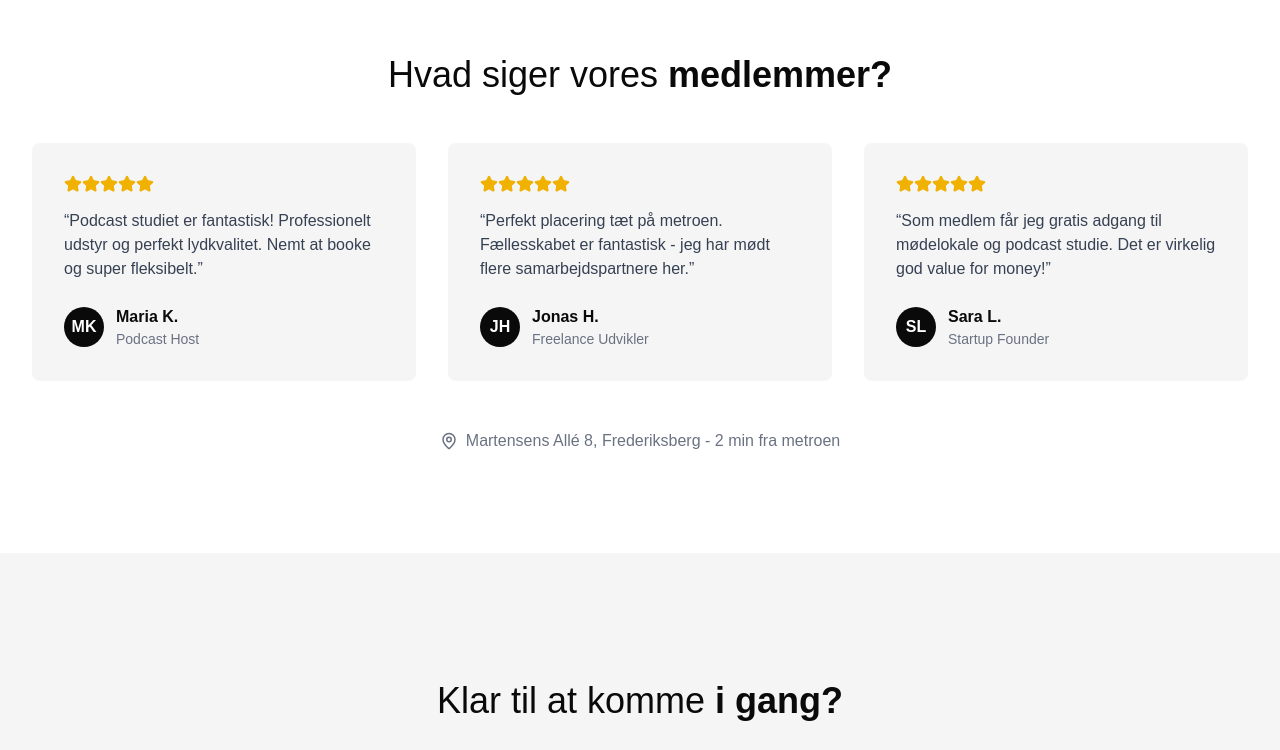
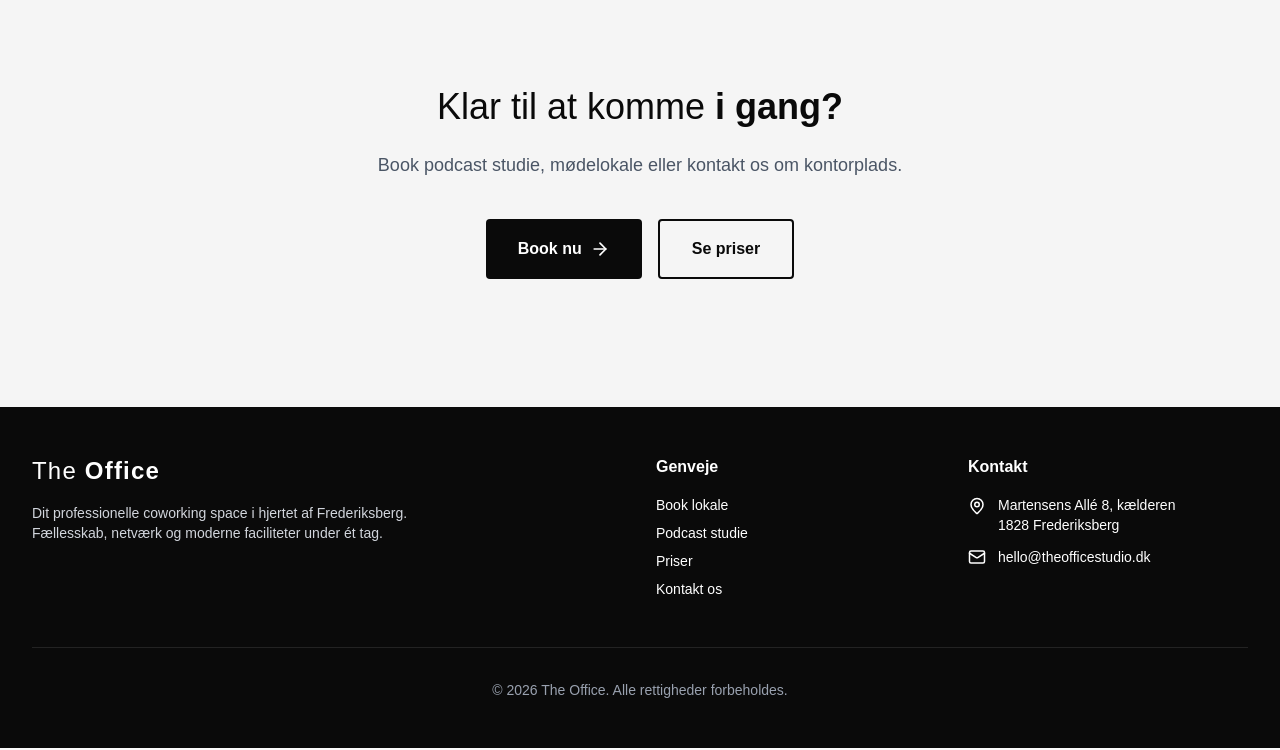
Before and after one commit to Theodor1104/the-office, a Next.js app: page / in a window 1280 px wide. Shown: the part 2541-3291 px from the top of the page. Built offline with nearby package versions, Linux system fonts and the light colour scheme.

Commit message:
Remove testimonials section

```diff
--- a/src/app/page.tsx
+++ b/src/app/page.tsx
@@ -1,6 +1,6 @@
 import Link from 'next/link'
 import Image from 'next/image'
-import { Mic, Users, Monitor, Clock, ArrowRight, Presentation, MapPin, Star, Coffee } from 'lucide-react'
+import { Mic, Users, Monitor, Clock, ArrowRight, Presentation, Coffee } from 'lucide-react'
 import { PRICING } from '@/lib/types'
 
 export default function Home() {
@@ -173,85 +173,6 @@ export default function Home() {
         </div>
       </section>
 
-      {/* Testimonials / Social Proof */}
-      <section className="py-16 md:py-24 bg-white">
-        <div className="max-w-7xl mx-auto px-4 sm:px-6 lg:px-8">
-          <div className="text-center mb-12">
-            <h2 className="text-3xl md:text-4xl font-light text-primary">
-              Hvad siger vores <span className="font-semibold">medlemmer?</span>
-            </h2>
-          </div>
-          <div className="grid md:grid-cols-3 gap-8">
-            <div className="bg-secondary rounded-lg p-8">
-              <div className="flex mb-4">
-                {[...Array(5)].map((_, i) => (
-                  <Star key={i} className="text-yellow-500 fill-yellow-500" size={18} />
-                ))}
-              </div>
-              <p className="text-gray-700 mb-6">
-                &ldquo;Podcast studiet er fantastisk! Professionelt udstyr og perfekt lydkvalitet.
-                Nemt at booke og super fleksibelt.&rdquo;
-              </p>
-              <div className="flex items-center">
-                <div className="w-10 h-10 bg-primary rounded-full flex items-center justify-center text-white font-semibold">
-                  MK
-                </div>
-                <div className="ml-3">
-                  <p className="font-semibold text-primary">Maria K.</p>
-                  <p className="text-sm text-gray-500">Podcast Host</p>
-                </div>
-              </div>
-            </div>
-            <div className="bg-secondary rounded-lg p-8">
-              <div className="flex mb-4">
-                {[...Array(5)].map((_, i) => (
-                  <Star key={i} className="text-yellow-500 fill-yellow-500" size={18} />
-                ))}
-              </div>
-              <p className="text-gray-700 mb-6">
-                &ldquo;Perfekt placering tæt på metroen. Fællesskabet er fantastisk -
-                jeg har mødt flere samarbejdspartnere her.&rdquo;
-              </p>
-              <div className="flex items-center">
-                <div className="w-10 h-10 bg-primary rounded-full flex items-center justify-center text-white font-semibold">
-                  JH
-                </div>
-                <div className="ml-3">
-                  <p className="font-semibold text-primary">Jonas H.</p>
-                  <p className="text-sm text-gray-500">Freelance Udvikler</p>
-                </div>
-              </div>
-            </div>
-            <div className="bg-secondary rounded-lg p-8">
-              <div className="flex mb-4">
-                {[...Array(5)].map((_, i) => (
-                  <Star key={i} className="text-yellow-500 fill-yellow-500" size={18} />
-                ))}
-              </div>
-              <p className="text-gray-700 mb-6">
-                &ldquo;Som medlem får jeg gratis adgang til mødelokale og podcast studie.
-                Det er virkelig god value for money!&rdquo;
-              </p>
-              <div className="flex items-center">
-                <div className="w-10 h-10 bg-primary rounded-full flex items-center justify-center text-white font-semibold">
-                  SL
-                </div>
-                <div className="ml-3">
-                  <p className="font-semibold text-primary">Sara L.</p>
-                  <p className="text-sm text-gray-500">Startup Founder</p>
-                </div>
-              </div>
-            </div>
-          </div>
-          <div className="mt-12 text-center">
-            <div className="inline-flex items-center space-x-2 text-gray-500">
-              <MapPin size={18} />
-              <span>Martensens Allé 8, Frederiksberg - 2 min fra metroen</span>
-            </div>
-          </div>
-        </div>
-      </section>
-
       {/* CTA Section */}
       <section className="py-20 md:py-32 bg-secondary">
         <div className="max-w-4xl mx-auto px-4 sm:px-6 lg:px-8 text-center">
```
